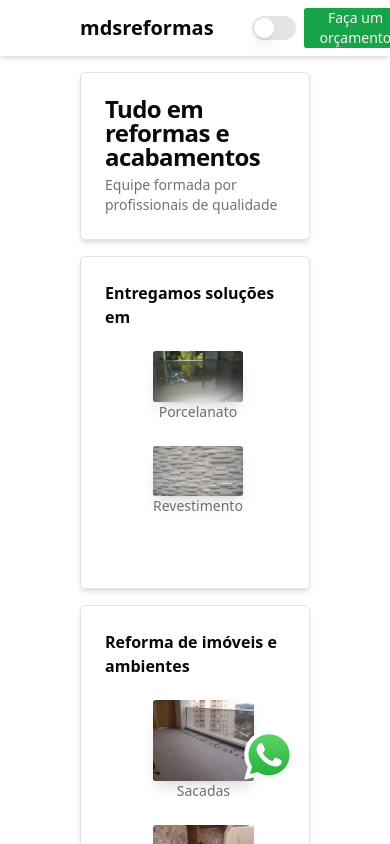
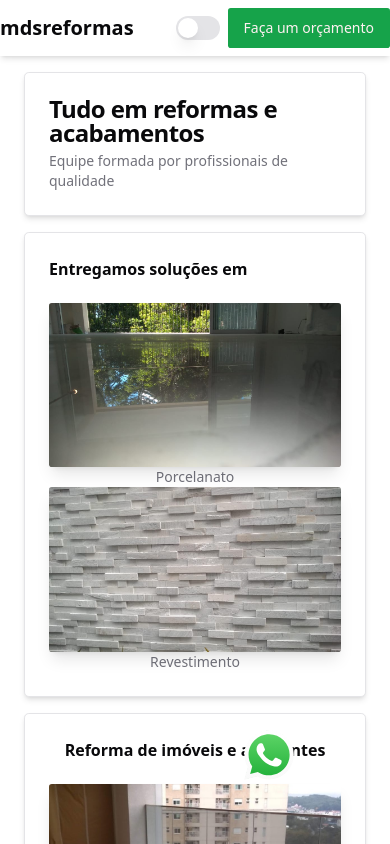
Before and after one commit to bylucaspaiva/mds, a React (Vite) app in the folder Client/: page / in a window 390 px wide. Shown: the top 844 px of the page. Built offline with nearby package versions, Linux system fonts and the light colour scheme; some icons are missing.

Commit message:
feat: adjust responsiveness

```diff
--- a/Client/src/@/components/main-content.tsx
+++ b/Client/src/@/components/main-content.tsx
@@ -34,7 +34,7 @@ const MainContent = ({className}: Props) => {
               </Card>
               <Card className='shadow-md'>
                 <CardHeader>
-                  <h1 className="mx-auto mb-4 sm:text-xs md:text-lg lg:text-xl font-semibold">
+                  <h1 className=" md:mx-auto lg:mx-auto mb-4 sm:text-xs md:text-lg lg:text-xl font-semibold">
                     Entregamos soluções em
                   </h1>
                   <CardContent className="grid lg:grid-cols-2 md:grid-cols-2 sm:grid-cols-1">
--- a/Client/src/@/components/ui/card.tsx
+++ b/Client/src/@/components/ui/card.tsx
@@ -60,7 +60,7 @@ const CardContent = React.forwardRef<
   HTMLDivElement,
   React.HTMLAttributes<HTMLDivElement>
 >(({ className, ...props }, ref) => (
-  <div ref={ref} className={cn("p-6 pt-0", className)} {...props} />
+  <div ref={ref} className={cn("lg:p-6 md:p-6 pt-0", className)} {...props} />
 ))
 CardContent.displayName = "CardContent"
 
--- a/Client/src/App.tsx
+++ b/Client/src/App.tsx
@@ -10,8 +10,8 @@ function App() {
   return (
     <>
       <ThemeProvider defaultTheme="dark" storageKey="vite-ui-theme">
-      <Navbar className="px-20 shadow-md bg-background sticky top-0 z-50 h-14 flex justify-between items-center w-full opacity-100" />
-        <div className="px-20">
+      <Navbar className="lg:px-20 md:px-20 shadow-md bg-background sticky top-0 z-50 h-14 flex justify-between items-center w-full opacity-100" />
+        <div className="lg:px-20 md:px-14 px-6">
           <MainContent className="mt-4 sm:col-span-7 col-span-5 z-0 " />
         </div>
         <a href="https://api.whatsapp.com/send?phone=5541992242842&text=Ol%C3%A1,%20gostaria%20de%20fazer%20um%20or%C3%A7amento" target="_blank">
```
